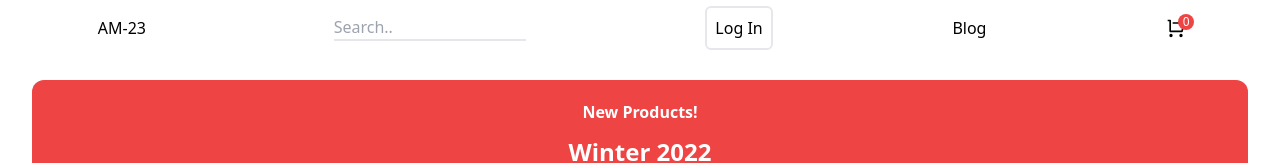
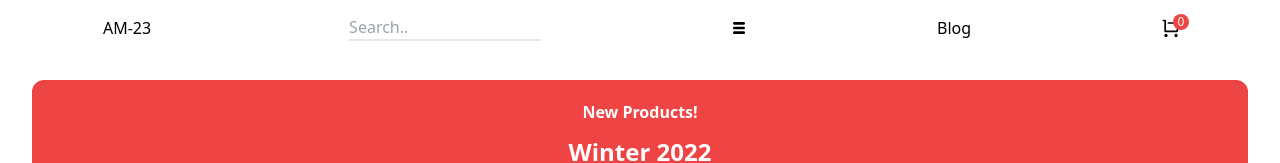
Before and after one commit to mvykool/Airman-23, a Next.js app in the folder airman-23/: page / in a window 1280 px wide. Shown: the top 163 px of the page. Built offline with nearby package versions, Linux system fonts and the light colour scheme; no server answers.

Commit message:
added menu and put login button inside the menu

```diff
--- a/airman-23/components/Profile.tsx
+++ b/airman-23/components/MobileMenu.tsx
@@ -7,9 +7,9 @@ import Product from './Product';
 
 
 
-const Profile = () => {
+const MobileMenu = () => {
 
-  const { user, setProfile } = useStateContext();
+  const { user, setOpenMenu } = useStateContext();
   const profileRef = useRef<HTMLDivElement | null>(null);
 
   const router = useRouter()
@@ -21,14 +21,20 @@ const Profile = () => {
     router.reload()
   }
 
+   //to login
+
+   const toLogin = () => {
+    router.push("/login")
+  }
+
 
 
   return (
     <div className='wrapper' ref={profileRef}>
         <div className='bg-blue-200 fixed right-0 z-50 h-[100vh] top-0 w-80'>
-          <div onClick={() => setProfile(false)}>CLose</div>
+          <div onClick={() => setOpenMenu(false)}>CLose</div>
 
-          {user &&
+          {user ? (
           <div>
             <div className='flex justify-center mt-20'>
             <img
@@ -54,10 +60,14 @@ const Profile = () => {
 
        </div>
 
-          }
+         ) : (
+
+          <button onClick={toLogin}
+          className='border-2 p-2 rounded-md'>Log In</button>
+         ) }
         </div>
     </div>
   )
 }
 
-export default Profile
+export default MobileMenu
--- a/airman-23/components/Navbar.tsx
+++ b/airman-23/components/Navbar.tsx
@@ -2,10 +2,12 @@ import React, { useState} from 'react'
 import { RiShoppingCartLine } from 'react-icons/ri'
 import { useStateContext } from '../context/StateContext';
 import Cart from './Cart';
-import Profile from './Profile';
 import { useRouter } from 'next/router';
 import Link from 'next/link';
+import MobileMenu from './MobileMenu';
 
+
+import { TiThMenu } from 'react-icons/ti'
 
 
 const Navbar = () => {
@@ -28,14 +30,9 @@ const Navbar = () => {
   }
 
 
-  //to login
-
-  const toLogin = () => {
-    router.push("/login")
-  }
 
   //use context
- const {showCart, setShowCart, totalQuantities, user, profile, setProfile } = useStateContext();
+ const {showCart, setShowCart, totalQuantities, user, openMenu, setOpenMenu } = useStateContext();
 
   return (
       <div className='flex h-14 justify-around bg-white w-full items-center fixed top-0'>
@@ -55,19 +52,15 @@ const Navbar = () => {
 
        {/**menu */}
 
-        {/**profile pic, blog & cart */}
+        {/**mobile menu, blog & cart */}
 
-      {user ?
-      <img
-      onClick={() => setProfile(true)}
-      className='h-8 border-2 border-red-500 rounded-full'
-       src={user.photoURL ? user.photoURL
-        : "https://cdn-icons-png.flaticon.com/512/6073/6073873.png" }
-        alt="profile pic" />:
-         (<button onClick={toLogin}
-          className='border-2 p-2 rounded-md'>Log In</button>)}
 
-       {profile && <Profile />}
+        <div>
+          <TiThMenu  onClick={() => setOpenMenu(true)}/>
+        </div>
+
+
+       {openMenu && <MobileMenu />}
 
 
        {/**blog */}
--- a/airman-23/context/StateContext.js
+++ b/airman-23/context/StateContext.js
@@ -6,7 +6,7 @@ const Context = createContext();
 
 export const StateContext = ({ children }) => {
     const [showCart, setShowCart] = useState(false);
-     const [profile, setProfile] = useState(false)
+     const [openMenu, setOpenMenu] = useState(false)
     const [cartItems, setCartItems] = useState([]);
     const [totalPrice, setTotalPrice] = useState(0);
     const [totalQuantities, setTotalQuantities] = useState(0);
@@ -110,8 +110,8 @@ export const StateContext = ({ children }) => {
         value={{
             showCart,
             cartItems,
-            profile,
-            setProfile,
+            openMenu,
+            setOpenMenu,
             totalPrice,
              totalQuantities,
              qty,
```
